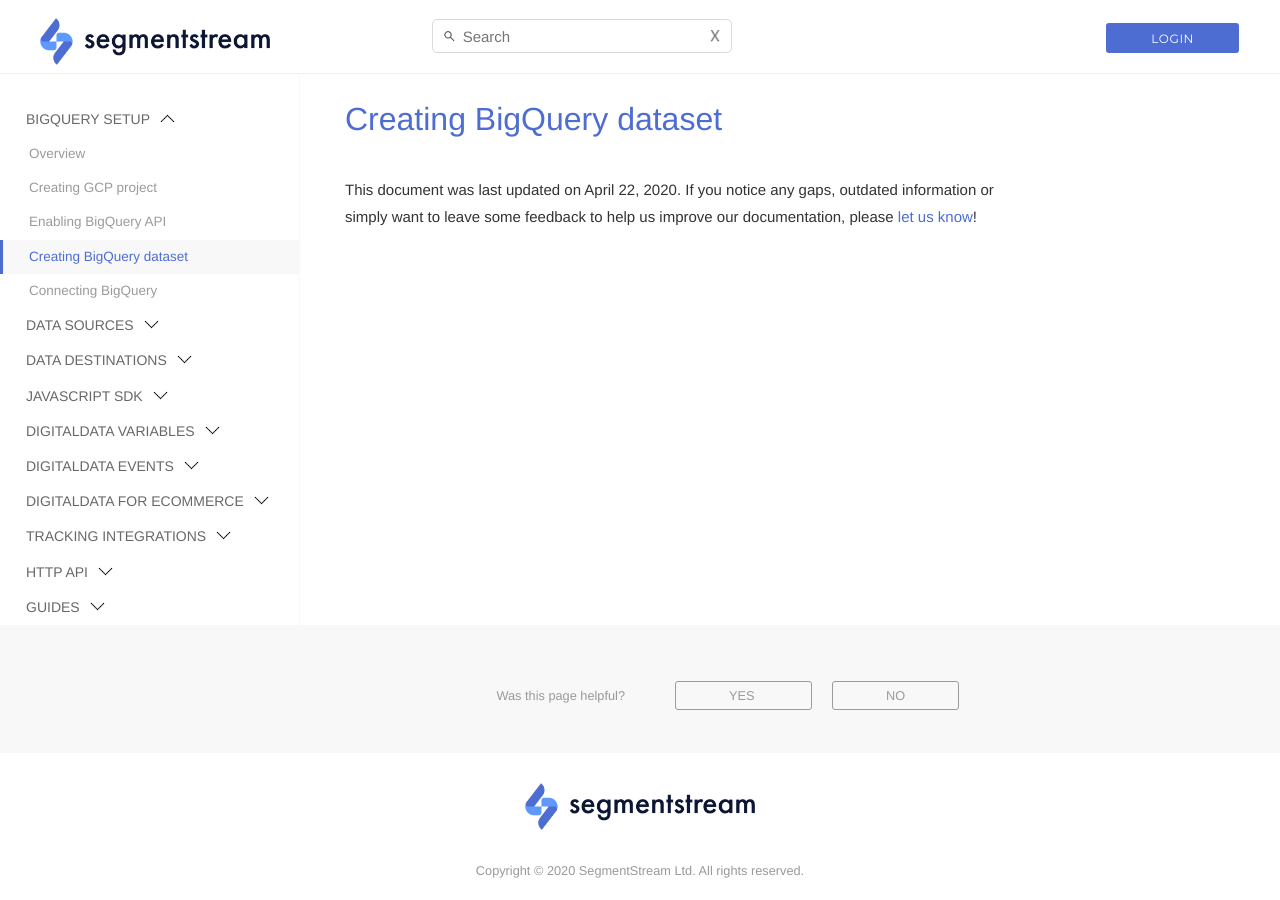
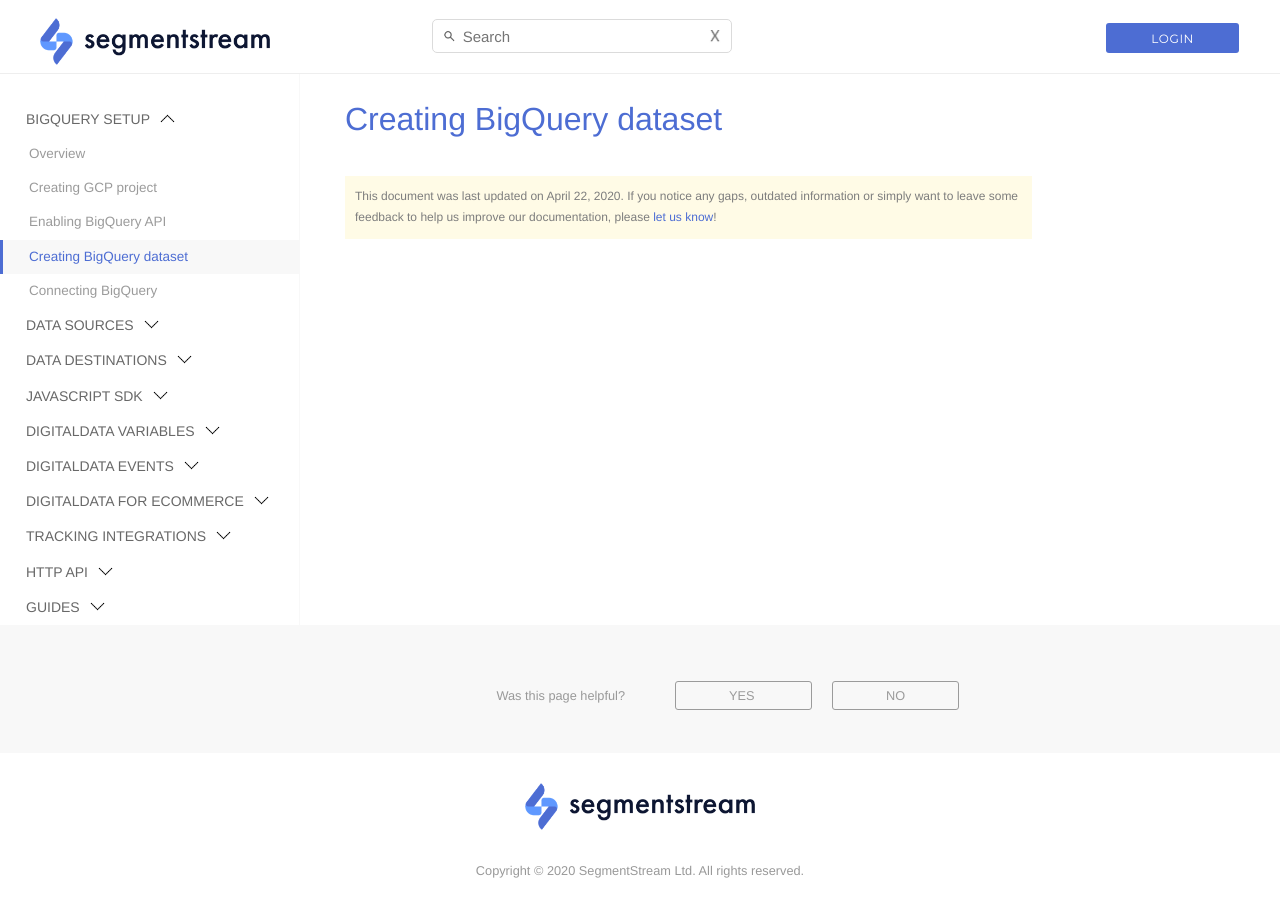
Before and after one commit to segmentstream-com/segmentstream-com.github.io, a Jekyll site: the page built from _docs/bigquery/creating-bigquery-dataset.md, in a window 1280 px wide. Built offline with Jekyll 4.4.1, drawn with Linux system fonts in a browser that asks for light colours; nearby versions of some CDN libraries.

Commit message:
change date desclaimer design

```diff
--- a/_layouts/page.html
+++ b/_layouts/page.html
@@ -8,12 +8,12 @@
     </h1>
 </div>
 
+{{ content }}
+
 {% if page.date %}
-<p>
+<p class="date-disclaimer">
 This document was last updated on {{ page.date | date: "%B %-d, %Y" }}. If you notice any gaps,
 outdated information or simply want to leave some feedback to help us improve our documentation,
 please <a href="https://support.segmentstream.com/hc/en-us/requests/new" taget="_blank">let us know</a>!
 </p>
 {% endif %}
-
-{{ content }}
--- a/css/main.css
+++ b/css/main.css
@@ -399,6 +399,18 @@
     right: 200px;
 }
 
+/* Start page style */
+
+#content .date-disclaimer {
+    font-size: 12px;
+    padding: 10px;
+    color: #7d7d7d;
+    background-color: #fffbe6;
+}
+
+/* End page style */
+
+
 @media only screen and (max-width: 1100px) {
 
     .brand img {
```
